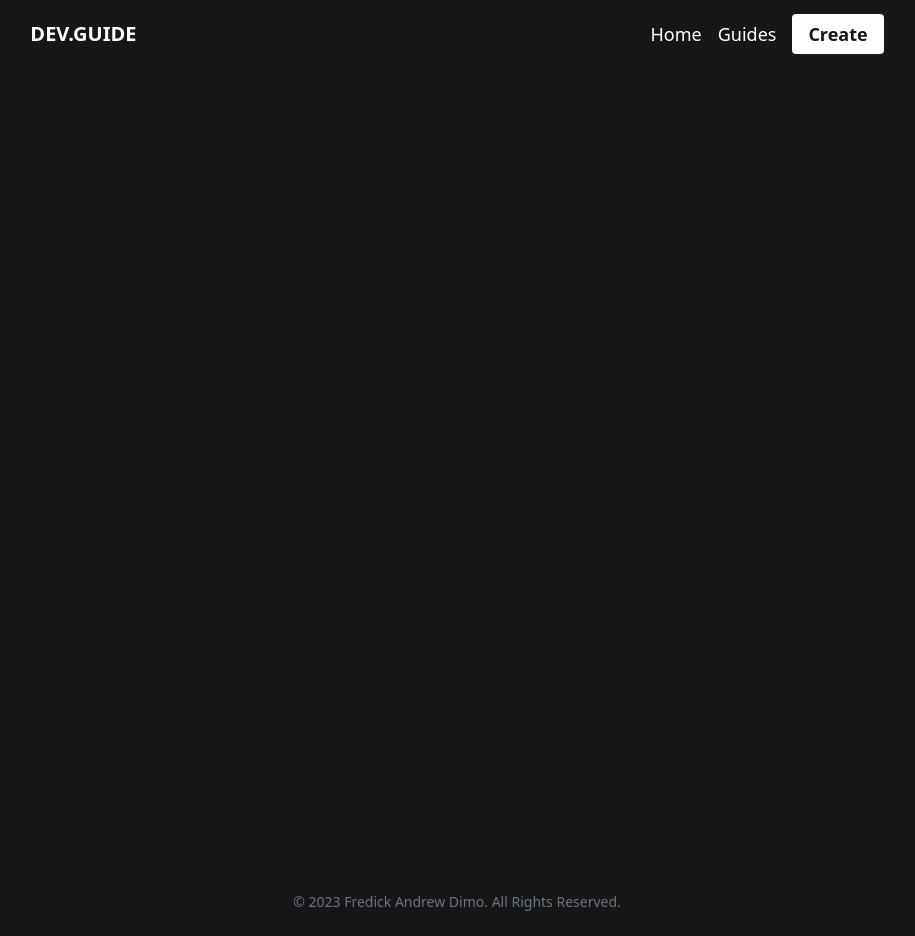
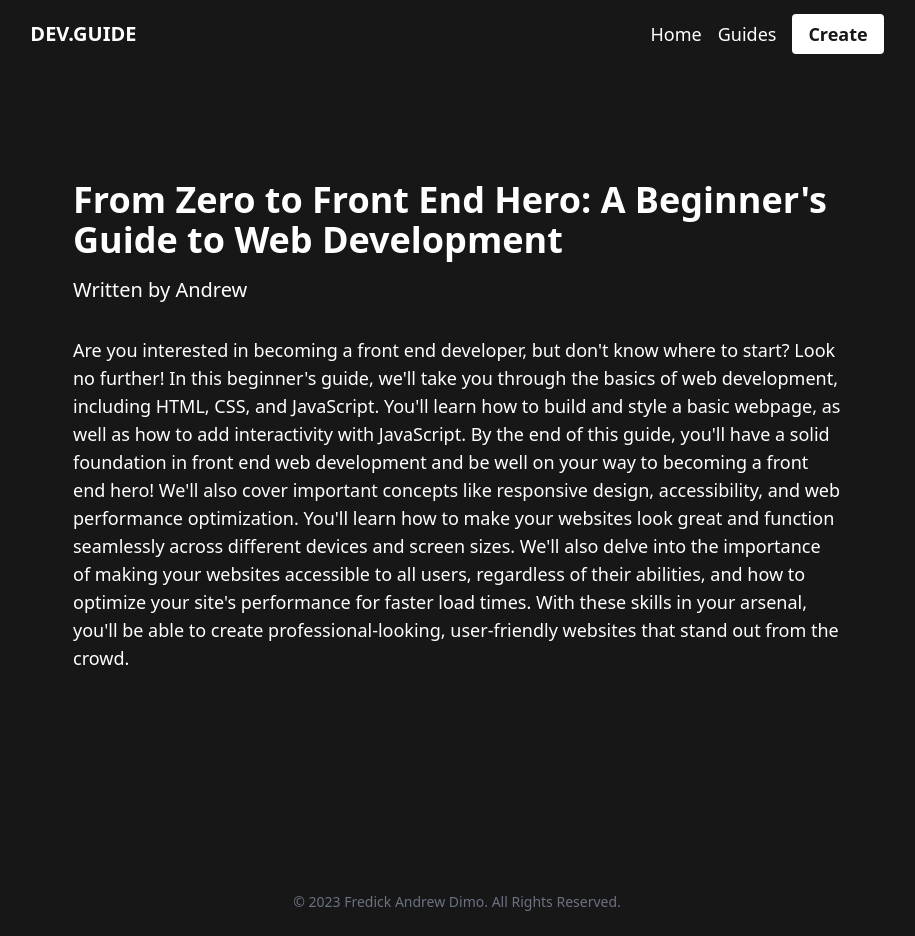
Before and after one commit to fredickandrewdimo/Dev-Guide, a React (Vite) app in the folder Dev.Guide/: page /blogs/1 in a window 1280 px wide. Shown: the whole page, without its empty margins (183-1098 px from the left). Built offline with nearby package versions, Linux system fonts and the light colour scheme; data requests are answered from the project's data file.

Commit message:
added a guide details page and reuse the custom hook.

```diff
--- a/Dev.Guide/src/App.jsx
+++ b/Dev.Guide/src/App.jsx
@@ -5,6 +5,7 @@ import Home from "./components/Home";
 import Footer from "./components/Footer";
 import Create from "./components/create";
 import AllGuides from "./components/AllGuides";
+import GuideDetails from "./components/GuideDetails";
 
 function App() {
   return (
@@ -22,6 +23,9 @@ function App() {
             <Route exact path="/create">
               <Create />
             </Route>
+            <Route exact path="/blogs/:id">
+              <GuideDetails />
+            </Route>
           </Switch>
         </div>
         <Footer />
--- a/Dev.Guide/src/components/GuideDetails.jsx
+++ b/Dev.Guide/src/components/GuideDetails.jsx
@@ -1,5 +1,29 @@
+import { useParams } from "react-router-dom";
+import useFetch from "../customHooks/useFetch";
+
 const GuideDetails = () => {
-  return <div className="guide-details"></div>;
+  const { id } = useParams();
+  const {
+    data: blog,
+    error,
+    isPending,
+  } = useFetch("http://localhost:8000/blogs/" + id);
+
+  return (
+    <div className="text-white">
+      {isPending && <div>Loading...</div>}
+      {error && <div>{error}</div>}
+      {blog && (
+        <article className="md:w-4/5 m-auto">
+          <h2 className="text-2xl md:text-4xl font-bold">{blog.title}</h2>
+          <p className="mt-4 mb-8 text-lg md:text-xl">
+            Written by {blog.author}
+          </p>
+          <div className="text-base md:text-lg">{blog.body}</div>
+        </article>
+      )}
+    </div>
+  );
 };
 
 export default GuideDetails;
--- a/Dev.Guide/src/components/GuideList.jsx
+++ b/Dev.Guide/src/components/GuideList.jsx
@@ -1,13 +1,19 @@
+import { Link } from "react-router-dom";
+
 const GuideList = ({ blogs }) => {
   return (
     <div className="guide-list">
       {blogs.map((blog) => (
         <div
-          className="guide-preview border-2 my-5 rounded p-5 hover:border-green-400 hover:cursor-pointer hover:text-green-400"
+          className="guide-preview border-2 my-5 rounded-lg p-5 hover:border-green-400 hover:cursor-pointer hover:text-green-400"
           key={blog.id}
         >
-          <h2 className="font-bold text-lg md:text-xl">{blog.title}</h2>
-          <p className="mt-3 text-base md:text-lg">Written by {blog.author}</p>
+          <Link to={`/blogs/${blog.id}`}>
+            <h2 className="font-bold text-lg md:text-xl">{blog.title}</h2>
+            <p className="mt-3 text-base md:text-lg">
+              Written by {blog.author}
+            </p>
+          </Link>
         </div>
       ))}
     </div>
--- a/Dev.Guide/src/components/Home.jsx
+++ b/Dev.Guide/src/components/Home.jsx
@@ -1,4 +1,3 @@
-import { useState, useEffect } from "react";
 import useFetch from "../customHooks/useFetch";
 import GuideList from "./GuideList";
 
@@ -21,7 +20,7 @@ const Home = () => {
         Create Now
       </button>
       <div className="mt-32">
-        <h1 className="text-2xl md:text-4xl font-bold text-white ">
+        <h1 className="text-3xl md:text-4xl font-bold text-white ">
           ALL GUIDES
         </h1>
         <div className="guide-container mt-10 text-white md:w-4/5 mx-auto text-left">
--- a/Dev.Guide/src/components/Navbar.jsx
+++ b/Dev.Guide/src/components/Navbar.jsx
@@ -3,7 +3,9 @@ import { Link } from "react-router-dom";
 const Navbar = () => {
   return (
     <div className="flex items-center justify-between mx-auto w-11/12 md:w-8/12 py-5">
-      <h1 className="text-white font-bold text-xl">DEV.GUIDE</h1>
+      <Link to="/" className="text-white font-bold text-xl">
+        DEV.GUIDE
+      </Link>
       <div className="text-lg text-white text-base">
         <Link to="/" className="mx-2">
           Home
--- a/Dev.Guide/src/customHooks/useFetch.jsx
+++ b/Dev.Guide/src/customHooks/useFetch.jsx
@@ -6,8 +6,10 @@ const useFetch = (url) => {
   const [error, setError] = useState(null);
 
   useEffect(() => {
+    const abortCont = new AbortController();
+
     setTimeout(() => {
-      fetch(url)
+      fetch(url, { signal: abortCont.signal })
         .then((res) => {
           if (!res.ok) {
             throw Error("Could not fetch the data for that resource");
@@ -20,10 +22,16 @@ const useFetch = (url) => {
           setError(null);
         })
         .catch((err) => {
-          setIsPending(false);
-          setError(err.message);
+          if (err.name === "AbortError") {
+            console.log("fetch aborted");
+          } else {
+            setIsPending(false);
+            setError(err.message);
+          }
         });
     }, 1000);
+
+    return () => abortCont.abort();
   }, [url]);
 
   return { data, isPending, error };
```
